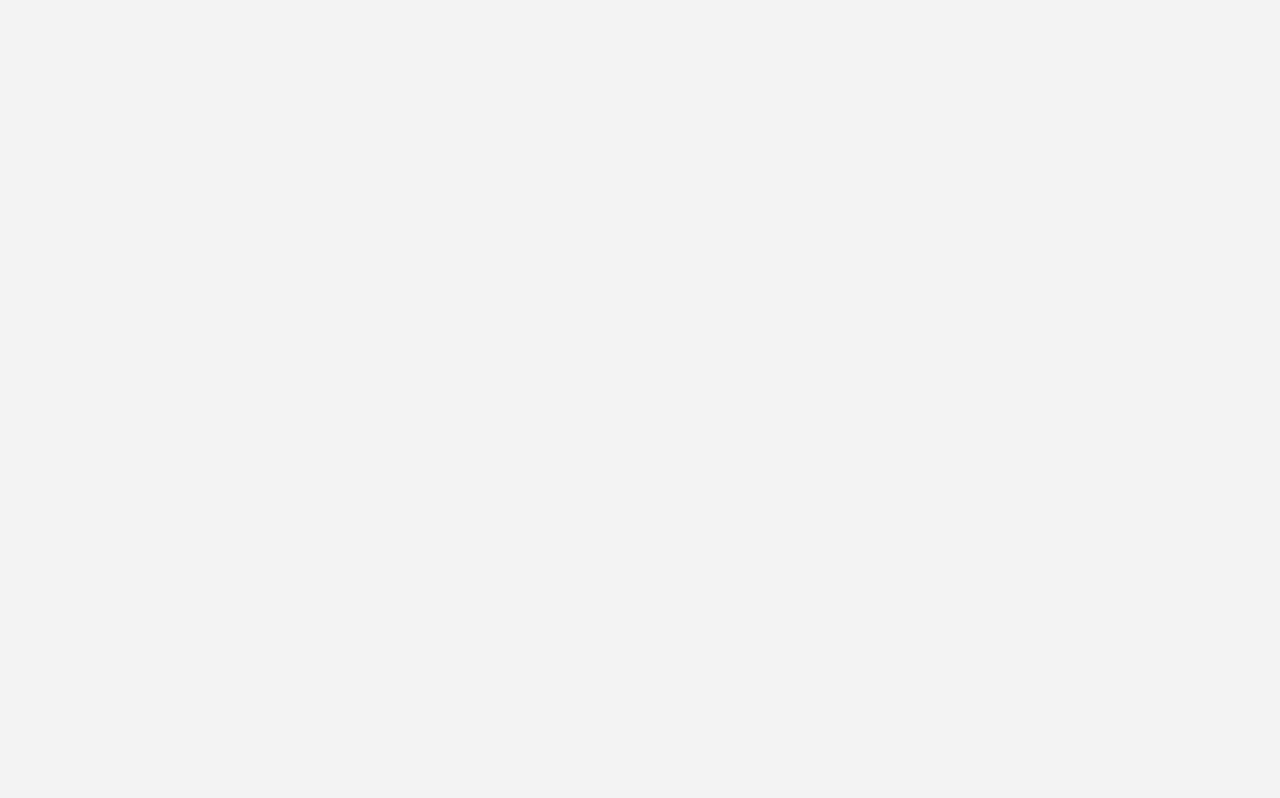
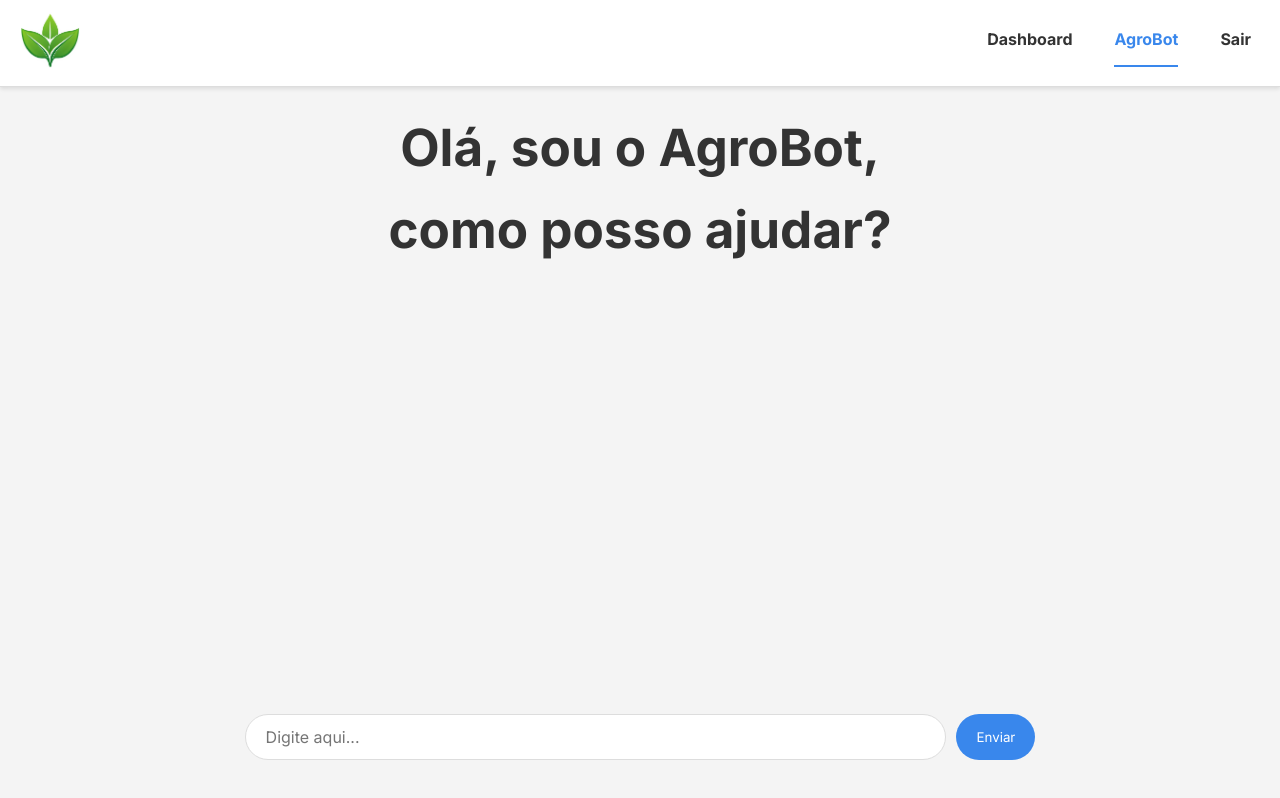
Before and after one commit to goesq/agromindweb, a Vue app in the folder Agromind/: page /chatbot in a window 1280 px wide. Before the commit this address had no page. Built offline with nearby package versions, Linux system fonts and the light colour scheme.

Commit message:
add chatbot

```diff
--- a/Agromind/package.json
+++ b/Agromind/package.json
@@ -9,6 +9,7 @@
     "preview": "vite preview"
   },
   "dependencies": {
+    "axios": "^1.9.0",
     "material-icons": "^1.13.14",
     "primeflex": "^4.0.0",
     "typescript": "^5.8.3",
--- a/Agromind/src/main.js
+++ b/Agromind/src/main.js
@@ -8,6 +8,7 @@ import InitialPage from './views/InitialPage.vue'
 import LoginPage from './views/LoginPage.vue'
 import PrincipalPage from './views/PrincipalPage.vue'
 import DashboardPage from './views/DashboardPage.vue'
+import Chatbot from './views/Chatbot.vue'
 
 const routes = [
   {
@@ -29,6 +30,11 @@ const routes = [
     path: '/dashboard',
     name: 'DashboardPage',
     component: DashboardPage
+  },
+  {
+    path: '/chatbot',
+    name: 'Chatbot',
+    component: Chatbot
   }
 ]
 
--- /dev/null
+++ b/Agromind/src/views/Chatbot.vue
@@ -0,0 +1,270 @@
+<template>
+    <div class="app-container">
+        <!-- Seu header mantido exatamente igual -->
+        <header>
+            <div class="header-content">
+                <div class="logo">
+                    <router-link to="/principal-page">
+                        <img src="../assets/logo.png" alt="Logo">
+                    </router-link>
+                </div>
+                <nav class="navbar">
+                    <router-link to="/dashboard" class="nav-link"><strong>Dashboard</strong></router-link>
+                    <router-link to="/chatbot" class="nav-link"><strong>AgroBot</strong></router-link>
+                    <router-link to="/" class="nav-link"><strong>Sair</strong></router-link>
+                </nav>
+            </div>
+        </header>
+
+        <main class="main-content">
+            <h1 class="title">Olá, sou o AgroBot,<br> como posso ajudar?</h1>
+
+            <div class="chat-messages">
+                <div v-for="(msg, index) in messages" :key="index"
+                     :class="['message', msg.sender + '-message']">
+                    <div class="message-content">{{ msg.content }}</div>
+                </div>
+            </div>
+
+            <div class="chat-input">
+                <input
+                    type="text"
+                    placeholder="Digite aqui..."
+                    v-model="userInput"
+                    @keyup.enter="sendMessage"
+                    :disabled="loading"
+                />
+                <button @click="sendMessage" :disabled="loading">
+                    {{ loading ? 'Enviando...' : 'Enviar' }}
+                </button>
+            </div>
+        </main>
+    </div>
+</template>
+
+<script setup>
+import { ref } from 'vue';
+import axios from 'axios';
+
+const userInput = ref('');
+const messages = ref([]);
+const loading = ref(false);
+
+const sendMessage = async () => {
+    if (!userInput.value.trim() || loading.value) return;
+
+    // Adiciona mensagem do usuário
+    const userMessage = userInput.value;
+    messages.value.push({
+        sender: 'user',
+        content: userMessage
+    });
+
+    userInput.value = '';
+    loading.value = true;
+
+    try {
+        // 1. Verificação de conexão
+        await axios.get('https://profdanielvieira95-api-agro-langflow.hf.space/health', {
+            timeout: 3000
+        });
+
+        // 2. Chamada principal
+        const response = await axios.post(
+            'https://profdanielvieira95-api-agro-langflow.hf.space/api/v1/process/fa47011f-110e-4e0a-b70d-e7c4c1ff6bf6',
+            {
+                input_value: userMessage,
+                tweaks: {},
+                stream: false
+            },
+            {
+                timeout: 15000,
+                headers: {
+                    'Content-Type': 'application/json',
+                    'Accept': 'application/json'
+                }
+            }
+        );
+
+        // 3. Processamento da resposta
+        if (!response.data?.result) {
+            throw new Error('Resposta vazia da API');
+        }
+
+        const cleanResponse = (text) => {
+            if (typeof text !== 'string') return "Resposta inválida do servidor";
+            return text
+                .replace(/\n{3,}/g, '\n\n')  // Limita quebras de linha
+                .replace(/\*\*/g, '')        // Remove markdown
+                .trim();
+        };
+
+        messages.value.push({
+            sender: 'bot',
+            content: cleanResponse(response.data.result) || "Aqui está a informação solicitada:"
+        });
+
+    } catch (error) {
+        console.error("Erro completo:", error);
+
+        let errorMessage = "Erro de conexão com o serviço";
+
+        if (error.code === 'ECONNABORTED') {
+            errorMessage = "Tempo de resposta excedido (15s)";
+        } else if (error.response?.status === 404) {
+            errorMessage = "Endpoint não encontrado";
+        } else if (error.message.includes('Resposta vazia')) {
+            errorMessage = "O serviço respondeu sem dados";
+        }
+
+        messages.value.push({
+            sender: 'bot',
+            content: `${errorMessage}. Por favor, tente novamente mais tarde.`
+        });
+    } finally {
+        loading.value = false;
+    }
+};
+</script>
+
+<style scoped>
+/* SEUS ESTILOS ORIGINAIS (MANTIDOS EXATAMENTE IGUAIS) */
+.app-container {
+    display: flex;
+    flex-direction: column;
+    min-height: 100vh;
+}
+
+header {
+    background-color: white;
+    box-shadow: 0 2px 4px rgba(0,0,0,0.1);
+    padding: 10px 0;
+}
+
+.header-content {
+    display: flex;
+    justify-content: space-between;
+    max-width: 1800px;
+    margin: 0 auto;
+    padding: 0 20px;
+}
+
+.logo {
+    display: flex;
+    align-items: left;
+}
+
+img {
+    width: auto;
+    height: 60px;
+}
+
+.navbar {
+    display: flex;
+    gap: 42px;
+    padding: 9px;
+}
+
+.nav-link {
+    text-decoration: none;
+    color: #333;
+    font-family: 'Inter', sans-serif;
+    font-size: 1rem;
+    font-weight: 500;
+    padding: 8px 0;
+    position: relative;
+    transition: color 0.3s ease;
+}
+
+.nav-link:hover {
+    color: rgb(57, 135, 236);
+}
+
+.nav-link.router-link-exact-active {
+    color: rgb(57, 135, 236);
+    border-bottom: 2px solid rgb(57, 135, 236);
+}
+
+.main-content {
+    display: flex;
+    flex-direction: column;
+    align-items: center;
+    flex-grow: 1;
+    padding: 20px;
+    width: 100%;
+}
+
+.title {
+    font-family: 'Inter', sans-serif;
+    font-size: 3.2rem;
+    margin-bottom: 30px;
+    color: #333;
+    text-align: center;
+}
+
+.chat-messages {
+    width: 100%;
+    padding: 0 20px;
+    flex-grow: 1;
+    display: flex;
+    flex-direction: column;
+    gap: 12px;
+}
+
+.message {
+    width: 100%;
+    padding: 12px 20px;
+    box-sizing: border-box;
+    word-wrap: break-word;
+    white-space: pre-wrap;
+    overflow-wrap: break-word;
+}
+
+.user-message {
+    background-color: rgb(57, 135, 236);
+    color: white;
+    align-self: flex-end;
+    max-width: 60%;
+    border-radius: 18px 18px 4px 18px;
+}
+
+.bot-message {
+    background-color: #eeebeb;
+    color: #333;
+    align-self: flex-start;
+    max-width: 90%;
+    border-radius: 18px 18px 18px 4px;
+}
+
+.chat-input {
+    display: flex;
+    width: 67%;
+    padding: 20px;
+    gap: 10px;
+    box-sizing: border-box;
+}
+
+.chat-input input {
+    flex-grow: 1;
+    padding: 12px 20px;
+    border: 1px solid #ddd;
+    border-radius: 24px;
+    font-family: 'Inter', sans-serif;
+    font-size: 1rem;
+}
+
+.chat-input button {
+    padding: 0 20px;
+    background-color: rgb(57, 135, 236);
+    color: white;
+    border: none;
+    border-radius: 24px;
+    cursor: pointer;
+    font-family: 'Inter', sans-serif;
+}
+
+.chat-input button:disabled {
+    background-color: #aaa;
+    cursor: not-allowed;
+}
+</style>
--- a/Agromind/src/views/DashboardPage.vue
+++ b/Agromind/src/views/DashboardPage.vue
@@ -3,7 +3,9 @@
         <header>
             <div class="header-content">
                 <div class="logo">
+                    <router-link to="/principal">
                     <img src="../assets/logo.png" alt="Logo">
+                    </router-link>
                 </div>
                 <nav class="navbar">
                     <router-link to="/dashboard" class="nav-link"><strong>Dashboard</strong></router-link>
--- a/Agromind/src/views/PrincipalPage.vue
+++ b/Agromind/src/views/PrincipalPage.vue
@@ -3,8 +3,10 @@
         <header>
             <div class="header-content">
                 <div class="logo">
-                    <img src="../assets/logo.png" alt="Logo">
-                </div>
+            <router-link to="/principal">
+                <img src="../assets/logo.png" alt="Logo">
+            </router-link>
+            </div>
                 <nav class="navbar">
                     <router-link to="/dashboard" class="nav-link"><strong>Dashboard</strong></router-link>
                     <router-link to="/chatbot" class="nav-link"><strong>AgroBot</strong></router-link>
```
Also changed, not shown: 1 other file (tests, documents, lock files or other folders).
